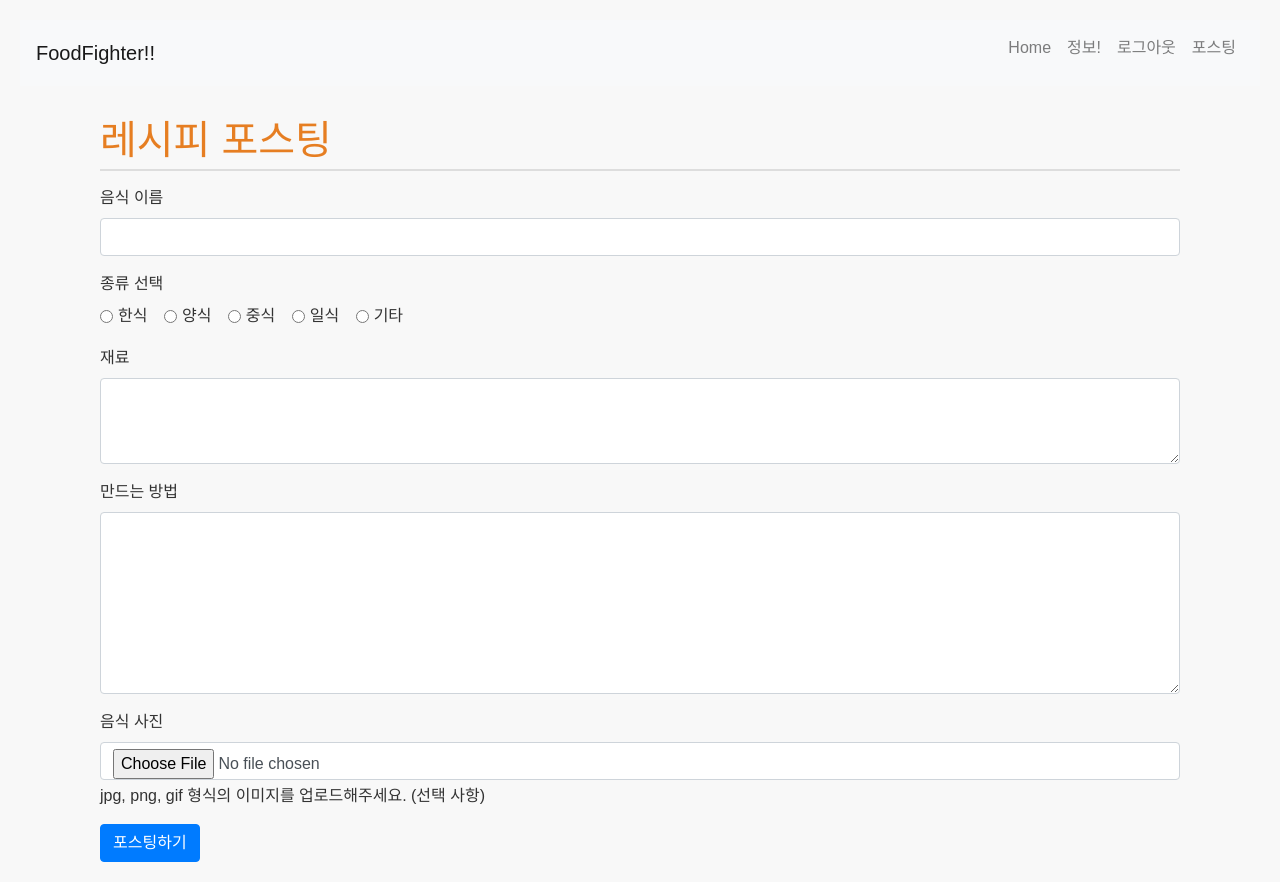
After one commit to HelloLee7/flask_test2, a Flask app: page /post in a window 1280 px wide. The commit adds this page. Run offline with Flask 3, Linux system fonts and the light colour scheme; the visitor is signed in with stand-in values (Sample User, id 1); data comes from the database, SQL or seed files in the repository; some libraries are stand-ins or nearby versions; some web fonts are replaced.

Commit message:
포스팅

```diff
--- a/projects/app.py
+++ b/projects/app.py
@@ -5,16 +5,18 @@ from flask_login import LoginManager, UserMixin, login_user, login_required, log
 from werkzeug.security import generate_password_hash, check_password_hash
 from flask import render_template, session
 from datetime import datetime
+from werkzeug.utils import secure_filename # secure_filename 추가
 
 app = Flask(__name__)
 app.config['SECRET_KEY'] = os.environ.get('SECRET_KEY') or 'your_default_secret_key'
 app.config['SQLALCHEMY_DATABASE_URI'] = 'mysql+mysqldb://root:54321@localhost/recipe_db'
 app.config['SQLALCHEMY_TRACK_MODIFICATIONS'] = False
+app.config['UPLOAD_FOLDER'] = 'static/img' # 업로드 폴더 경로 설정 (static/img)
 db = SQLAlchemy(app)
 login_manager = LoginManager(app)
 login_manager.login_view = 'login'
 
-# 데이터베이스 모델 정의
+# 데이터베이스 모델 정의 (기존 코드와 동일)
 class User(UserMixin, db.Model):
     id = db.Column(db.Integer, primary_key=True)
     username = db.Column(db.String(150), unique=True, nullable=False)
@@ -31,8 +33,8 @@ class Recipe(db.Model):
     ingredients = db.Column(db.Text)
     instructions = db.Column(db.Text)
     cuisine_id = db.Column(db.Integer, db.ForeignKey('cuisine.id'), nullable=False)
-    food_img = db.Column(db.String(100))
-    recommendation_count = db.Column(db.Integer, default=0) # 추천 수 필드 추가 (기본값 0)
+    food_img = db.Column(db.String(100)) # 이미지 파일 경로 저장
+    recommendation_count = db.Column(db.Integer, default=0)
 
 class FoodAni(db.Model):
     __tablename__ = 'food_ani'
@@ -49,7 +51,7 @@ class RecipeRecommendation(db.Model):
 def load_user(user_id):
     return User.query.get(int(user_id))
 
-# 홈페이지 라우트
+# 홈페이지 라우트 (기존 코드와 동일)
 @app.route('/')
 def index():
     cuisines = Cuisine.query.all()
@@ -57,25 +59,61 @@ def index():
     food_ani_images = FoodAni.query.all()
     return render_template('index.html', cuisines=cuisines, new_recipes=new_recipes, food_ani_images=food_ani_images)
 
-# 음식 종류별 라우트
+# 음식 종류별 라우트 (기존 코드와 동일)
 @app.route('/cuisine/<int:cuisine_id>')
 def cuisine_recipes(cuisine_id):
     cuisine = Cuisine.query.get_or_404(cuisine_id)
     recipes = Recipe.query.filter_by(cuisine_id=cuisine_id).all()
     return render_template('recipes.html', cuisine=cuisine, recipes=recipes)
 
-# 새로운 음식 정보 라우트
+# 새로운 음식 정보 라우트 (기존 코드와 동일)
 @app.route('/recipe/<int:recipe_id>')
 def recipe_detail(recipe_id):
     recipe = Recipe.query.get_or_404(recipe_id)
-    return render_template('recipe_detail.html', recipe=recipe) # recipe 객체 그대로 템플릿에 전달
+    return render_template('recipe_detail.html', recipe=recipe)
 
-# 정보 페이지 라우트 추가
+# 정보 페이지 라우트 추가 (기존 코드와 동일)
 @app.route('/about')
 def about():
     return render_template('about.html')
 
-# 회원가입 라우트
+# 포스팅 페이지 라우트 (GET 요청 시 폼 표시, POST 요청 시 데이터 처리)
+@app.route('/post', methods=['GET', 'POST'])
+@login_required # 로그인Required 데코레이터 추가
+def post():
+    cuisines = Cuisine.query.all() # cuisine 데이터 가져오기
+
+    if request.method == 'POST':
+        name = request.form['name']
+        cuisine_id = request.form['cuisine_id']
+        ingredients = request.form['ingredients']
+        instructions = request.form['instructions']
+        food_img = request.files.get('food_img') # 파일 데이터 가져오기
+
+        image_path = None # 기본적으로 None으로 설정
+
+        if food_img and food_img.filename != '': # 파일이 업로드되었는지 확인
+            filename = secure_filename(food_img.filename) # 파일 이름 안전하게 만들기
+            image_path = os.path.join(app.config['UPLOAD_FOLDER'], filename) # 저장 경로 설정
+            food_img.save(image_path) # 파일 저장
+            image_path = '' + filename # DB에 저장할 웹 경로 (static/img/파일명)
+
+        new_recipe = Recipe(
+            name=name,
+            cuisine_id=cuisine_id,
+            ingredients=ingredients,
+            instructions=instructions,
+            food_img=image_path # 이미지 경로 저장
+        )
+        db.session.add(new_recipe)
+        db.session.commit()
+
+        flash('레시피가 성공적으로 포스팅되었습니다!', 'success') # 성공 메시지 flash
+        return redirect(url_for('recipe_detail', recipe_id=new_recipe.id)) # 상세 페이지로 리다이렉트
+
+    return render_template('post.html', cuisines=cuisines) # GET 요청 시 post.html 렌더링, cuisines 전달
+
+# 회원가입 라우트 (기존 코드와 동일)
 @app.route('/signup', methods=['GET', 'POST'])
 def signup():
     if request.method == 'POST':
@@ -98,7 +136,7 @@ def signup():
         return redirect(url_for('index'))
     return render_template('signup.html')
 
-# 로그인 라우트
+# 로그인 라우트 (기존 코드와 동일)
 @app.route('/login', methods=['GET', 'POST'])
 def login():
     if request.method == 'POST':
@@ -112,18 +150,18 @@ def login():
             flash('잘못된 이메일 또는 비밀번호입니다.', 'danger')
     return render_template('login.html')
 
-# 로그아웃 라우트
+# 로그아웃 라우트 (기존 코드와 동일)
 @app.route('/logout')
 @login_required
 def logout():
     logout_user()
     return redirect(url_for('index'))
 
-# 추천 기능 라우트
+# 추천 기능 라우트 (기존 코드와 동일)
 @app.route('/recommend_recipe', methods=['POST'])
 def recommend_recipe():
     recipe_id = request.form.get('recipe_id')
-    recipe = Recipe.query.get_or_404(recipe_id) # 레시피 객체 로드
+    recipe = Recipe.query.get_or_404(recipe_id)
 
     if not current_user.is_authenticated:
         return jsonify({'message': '로그인을 하지 않았습니다'}), 401
@@ -137,13 +175,27 @@ def recommend_recipe():
     new_recommendation = RecipeRecommendation(user_id=user_id, recipe_id=recipe_id)
     db.session.add(new_recommendation)
 
-    recipe.recommendation_count += 1 # 추천 수 증가
+    recipe.recommendation_count += 1
     db.session.commit()
 
-    return jsonify({'message': '추천 완료', 'recommendation_count': recipe.recommendation_count}), 200 # 업데이트된 추천 수 반환
+    return jsonify({'message': '추천 완료', 'recommendation_count': recipe.recommendation_count}), 200
 
 
 if __name__ == '__main__':
     with app.app_context():
-        db.create_all() # 테이블 생성 (app context 내에서 실행)
+        db.create_all()
+        # Cuisine 테이블 초기 데이터 추가 (필요한 경우)
+        if not Cuisine.query.filter_by(id=1).first():
+            cuisines_data = [
+                {'id': 1, 'name': '한식'},
+                {'id': 2, 'name': '양식'},
+                {'id': 3, 'name': '중식'},
+                {'id': 4, 'name': '일식'},
+                {'id': 5, 'name': '기타'}
+            ]
+            for cuisine_data in cuisines_data:
+                cuisine = Cuisine(**cuisine_data)
+                db.session.add(cuisine)
+            db.session.commit()
+
     app.run(debug=True)
--- a/projects/templates/base.html
+++ b/projects/templates/base.html
@@ -32,6 +32,9 @@
                     <li class="nav-item">
                         <a class="nav-link" href="{{ url_for('logout') }}">로그아웃</a>
                     </li>
+                    <li class="nav-item">
+                        <a class="nav-link" href="{{ url_for('post') }}">포스팅</a>
+                    </li>
                 {% else %}
                     <li class="nav-item">
                         <a class="nav-link" href="{{ url_for('login') }}">로그인</a>
--- /dev/null
+++ b/projects/templates/post.html
@@ -0,0 +1,40 @@
+{% extends 'base.html' %}
+
+{% block head %}
+<title>레시피 포스팅</title>
+{% endblock %}
+
+{% block content %}
+<div class="container">
+    <h1>레시피 포스팅</h1>
+    <form method="POST" enctype="multipart/form-data">
+        <div class="mb-3">
+            <label for="name" class="form-label">음식 이름</label>
+            <input type="text" class="form-control" id="name" name="name" required>
+        </div>
+        <div class="mb-3">
+            <label class="form-label">종류 선택</label><br>
+            {% for cuisine in cuisines %}
+            <div class="form-check form-check-inline">
+                <input class="form-check-input" type="radio" name="cuisine_id" id="cuisine{{ cuisine.id }}" value="{{ cuisine.id }}" required>
+                <label class="form-check-label" for="cuisine{{ cuisine.id }}">{{ cuisine.name }}</label>
+            </div>
+            {% endfor %}
+        </div>
+        <div class="mb-3">
+            <label for="ingredients" class="form-label">재료</label>
+            <textarea class="form-control" id="ingredients" name="ingredients" rows="3" required></textarea>
+        </div>
+        <div class="mb-3">
+            <label for="instructions" class="form-label">만드는 방법</label>
+            <textarea class="form-control" id="instructions" name="instructions" rows="7" required></textarea>
+        </div>
+        <div class="mb-3">
+            <label for="food_img" class="form-label">음식 사진</label>
+            <input type="file" class="form-control" id="food_img" name="food_img" accept="image/*">
+            <div class="form-text">jpg, png, gif 형식의 이미지를 업로드해주세요. (선택 사항)</div>
+        </div>
+        <button type="submit" class="btn btn-primary">포스팅하기</button>
+    </form>
+</div>
+{% endblock %}
```
Also changed, not shown: projects/dongase.jpg (added), projects/static/img/dongase.jpg (added).
